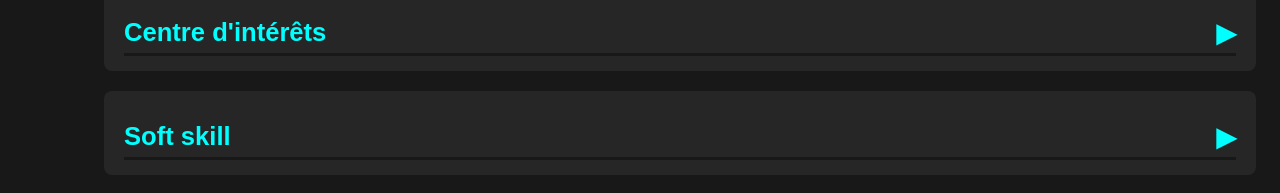
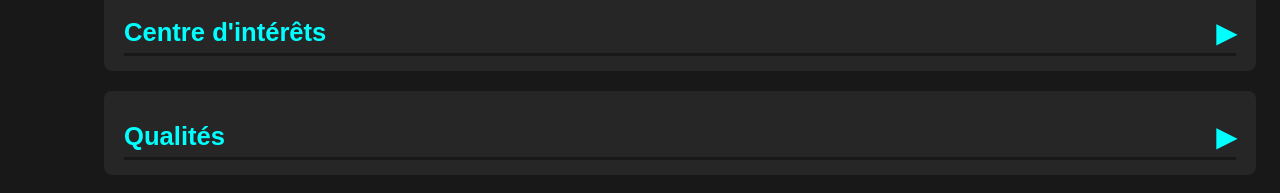
Before and after one commit to AFlourez/portfolio, a React (Create React App) app: page / in a window 1280 px wide. Shown: the part 2080-2273 px from the top of the page. Built offline with nearby package versions, Linux system fonts and the light colour scheme.

Commit message:
Modif CV

```diff
--- a/src/pages/About/About.jsx
+++ b/src/pages/About/About.jsx
@@ -29,7 +29,7 @@ const About = () => (
         <p>Nouvelle technologie</p>
       </ToggleSection>
 
-      <ToggleSection title="Soft skill">
+      <ToggleSection title="Qualités">
         <ul>
           <li>Optimiste</li>
           <li>Ponctualité</li>
```
